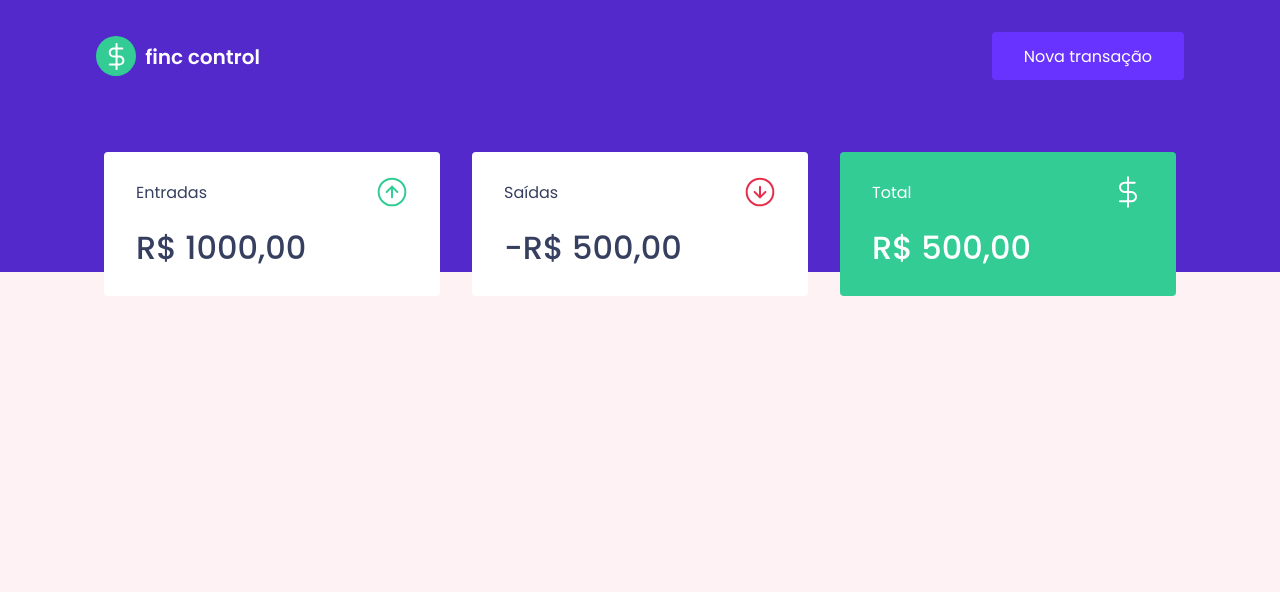
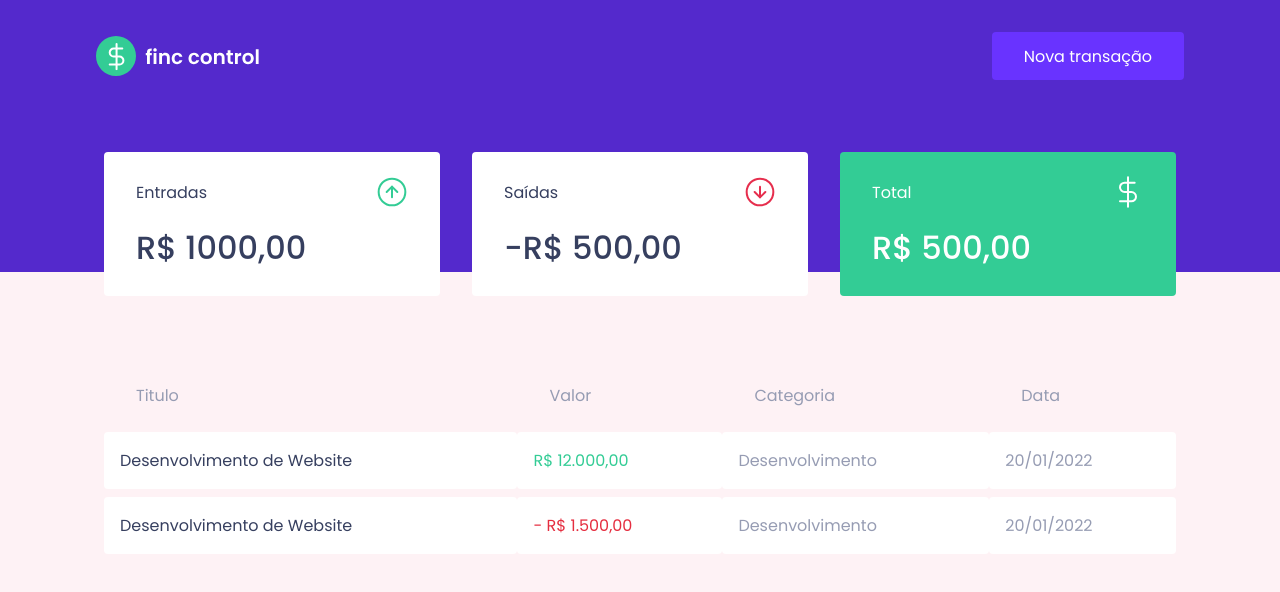
Before and after one commit to lucasleonardobs/finance-control, a React (Create React App) app: page / in a window 1280 px wide. Shown: the top 592 px of the page. Built offline with nearby package versions, Linux system fonts and the light colour scheme.

Commit message:
Create TransactionsTable component

```diff
--- a/src/components/Dashboard/index.tsx
+++ b/src/components/Dashboard/index.tsx
@@ -1,10 +1,12 @@
 import { Container } from "./style";
 import { Summary } from "../Summary";
+import { TransactionTable } from "../TransactionsTable";
 
 export function Dashboard() {
     return (
         <Container>
             <Summary />
+            <TransactionTable />
         </Container>
     )
 }
--- /dev/null
+++ b/src/components/TransactionsTable/index.tsx
@@ -0,0 +1,33 @@
+import { Container } from "./style";
+
+export function TransactionTable() {
+    return (
+        <Container>
+            <table>
+                <thead>
+                    <tr>
+                        <th>Titulo</th>
+                        <th>Valor</th>
+                        <th>Categoria</th>
+                        <th>Data</th>
+                    </tr>
+                </thead>
+
+                <tbody>
+                    <tr>
+                        <td>Desenvolvimento de Website</td>
+                        <td className="deposit">R$ 12.000,00</td>
+                        <td>Desenvolvimento</td>
+                        <td>20/01/2022</td>
+                    </tr>
+                    <tr>
+                        <td>Desenvolvimento de Website</td>
+                        <td className="withdraw">- R$ 1.500,00</td>
+                        <td>Desenvolvimento</td>
+                        <td>20/01/2022</td>
+                    </tr>
+                </tbody>
+            </table>
+        </Container>
+    );
+};
--- /dev/null
+++ b/src/components/TransactionsTable/style.ts
@@ -0,0 +1,38 @@
+import styled from "styled-components";
+
+export const Container = styled.div`
+    margin-top: 4rem;
+
+    table {
+        width: 100%;
+        border-spacing: 0 0.5rem;
+
+        th {
+            color: var(--text-body);
+            font-weight: 400;
+            padding: 1rem 2rem;
+            text-align: left;
+            line-height: 1.5rem;
+        }
+
+        td {
+            padding: 1rem;
+            border: 0;
+            background: var(--shape);
+            color: var(--text-body);
+            border-radius: 0.25rem;
+
+            &:first-child {
+                color: var(--text-title);
+            }
+
+            &.deposit {
+                color: var(--green);
+            }
+
+            &.withdraw {
+                color: var(--red);
+            }
+        }
+    }
+`
```
